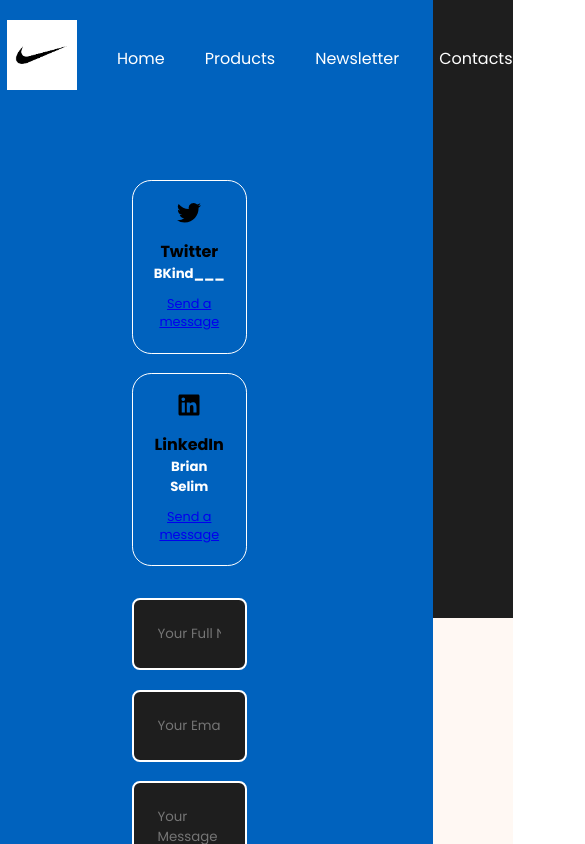
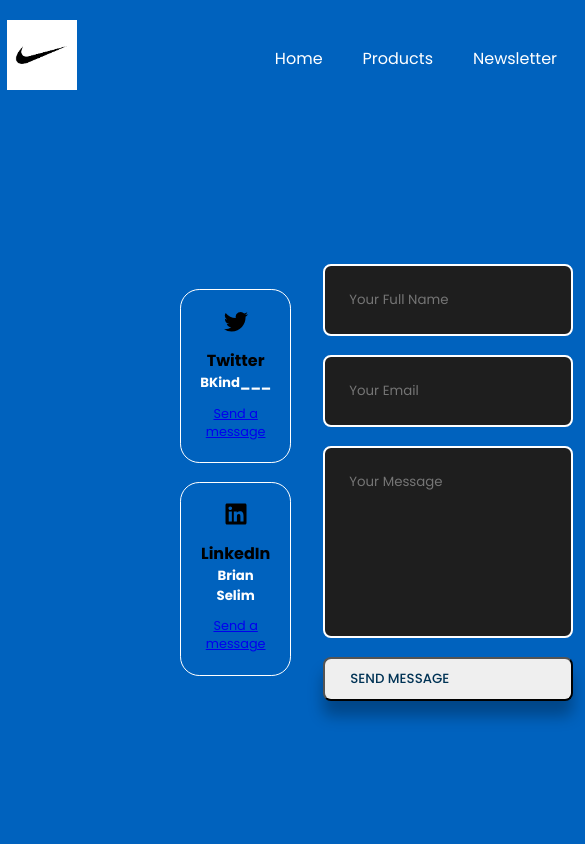
Before and after one commit to Bkind254/shoshy, a React (Vite) app: page /Contact in a window 390 px wide. Shown: the top 844 px of the page, 585 px wide, since content can reach past the window. Built offline with nearby package versions, Linux system fonts and the light colour scheme.

Commit message:
5th commit

```diff
--- a/src/App.css
+++ b/src/App.css
@@ -10,8 +10,8 @@
 body {
   margin: 0;
   display: flex;
-  place-items: center;
-  min-width: 320px;
+  /* place-items: center;
+  min-width: 320px;*/
   min-height: 100vh;
   overflow-x: hidden; /* Add this line to hide horizontal scrollbar */
 }
@@ -169,26 +169,36 @@ header ul li a {
 
 .sec {
   background-color: var(--bg-color);
-  overflow-y: hidden; /* Add this line to hide horizontal scrollbar */
 }
 
-/*=========MEDIA QURIES=====*/
+/*=========MEDIA QURIES=====
 @media screen and (max-width: 1024px) {
-  section {
-    position: inherit;
-  }
-
-  .content {
-    left: 4rem;
-  }
   .thumb {
     margin: 0;
   }
-}
+}*/
 
 @media screen and (max-width: 600px) {
   header {
     padding: 20px 7px;
     width: 90%;
   }
+
+  body {
+    display: block;
+    width: 193%;
+  }
+
+  .content .imgBox {
+    margin-top: -343px;
+  }
+
+  .thumb {
+    margin: 3rem;
+  }
+
+  .content .textBox p {
+    width: 173%;
+    padding-top: 2rem;
+  }
 }
--- a/src/components/Cards.css
+++ b/src/components/Cards.css
@@ -6,13 +6,13 @@
   box-sizing: border-box;
   font-family: "Poppins", sans-serif;
 }
-
+/*
 body {
   justify-content: center;
   position: relative;
-  /*background: linear-gradient(#003355, #003355 50%, #fff8f3 50%, #fff8f3 100%);*/
+  /*background: linear-gradient(#003355, #003355 50%, #fff8f3 50%, #fff8f3 100%);*
   background: linear-gradient(#1e1e1e, #1e1e1e 50%, #fff8f3 50%, #fff8f3 100%);
-}
+}*/
 
 .card-container {
   display: grid;
@@ -47,6 +47,7 @@ body {
   display: flex;
   justify-content: center;
   align-items: center;
+
   overflow: hidden;
   z-index: 2;
 }
@@ -190,13 +191,11 @@ body {
   font-size: 10px;
 }
 
-@media screen and (max-width: 1130px) {
+@media screen and (max-width: 720px) {
   .card-container {
     grid-template-columns: repeat(1, 1fr);
   }
-}
 
-@media screen and (max-width: 600px) {
   .card .details {
     min-width: 295px;
   }
@@ -204,4 +203,8 @@ body {
   .card .details .size {
     gap: 8px;
   }
+
+  .card-container {
+    margin-left: -15%;
+  }
 }
--- a/src/pages/Contact.css
+++ b/src/pages/Contact.css
@@ -1,7 +1,7 @@
 .container.contact__container {
-  width: 100%;
-  display: grid;
-  grid-template-columns: 41% 78%;
+  width: 1000px;
+  display: flex;
+  /*grid-template-columns: 41% 78%;*/
   gap: 12%;
   place-items: center; /* Align items in the center vertically and horizontally */
   justify-content: center; /* Center the entire grid horizontally */
@@ -82,8 +82,12 @@ textarea {
 }
 
 /*======== MEDIA QUERIES (phones) ========*/
-@media screen and (max-width: 600px) {
+@media screen and (max-width: 720px) {
   .container.contact__container {
-    width: 90%;
+    width: 100%;
+    /*
+    gap: 12%;
+    place-items: center;
+    justify-content: center;*/
   }
 }
```
